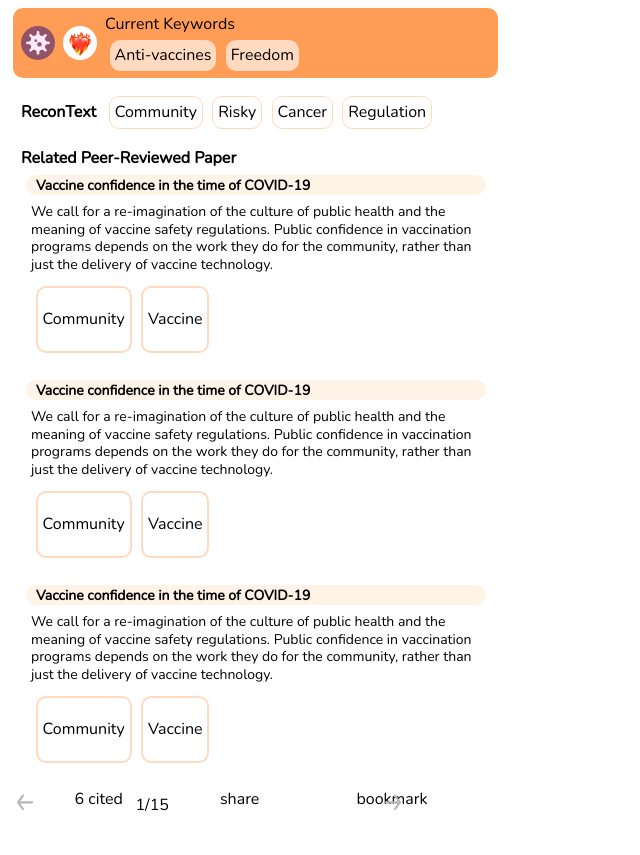
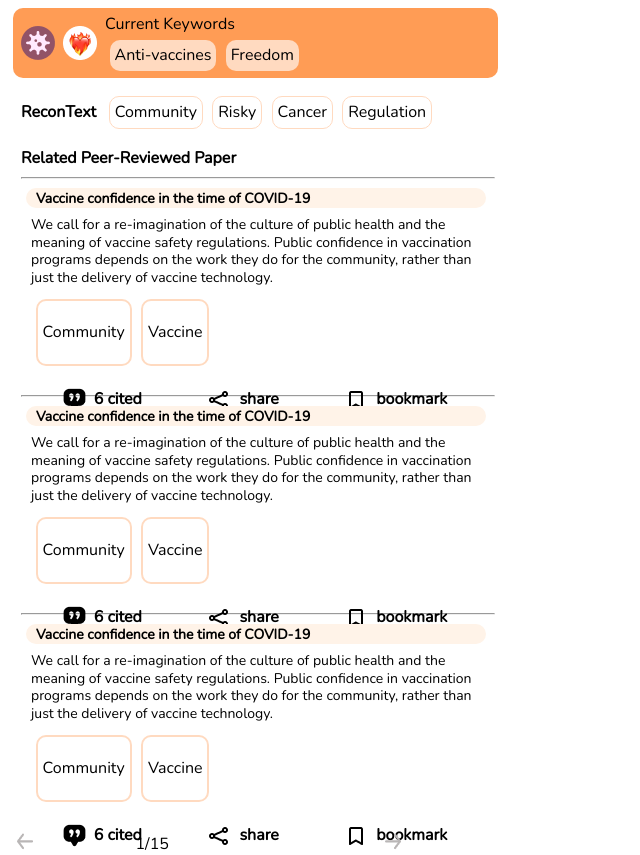
Before and after one commit to xyrise/recontext, a Svelte app in the folder recontext/: page / in a window 1280 px wide. Shown: the whole page, without its empty margins (0-640 px from the left). Before the commit the page ends 816 px from the top, so only its background shows below. Built offline with nearby package versions, Linux system fonts and the light colour scheme; the HTML template or start-up script is replaced by a standard one; a web font is replaced by a local one.

Commit message:
<code> add tag alignment

```diff
--- a/recontext/src/ContentItem.svelte
+++ b/recontext/src/ContentItem.svelte
@@ -10,6 +10,7 @@
 
 <link rel="stylesheet" href="https://fonts.googleapis.com/css?family=Nunito%22%3E">
 
+<hr>
 <div class="contentItem">
     <div class="title"><span class="title-text">{title}</span> </div>
     <p class='sentence'>{sentences}</p>
@@ -19,16 +20,9 @@
         {/each}
     </div>
     <div class="actions">
-        <div>
-            <span>{cited} cited</span>
-        </div>
-        <div>
-            <span> share </span>
-        </div>
-
-        <div>
-            <span> bookmark </span>
-        </div>
+        <span class='action'><img style='margin:auto;padding:0 0.5rem 0 0.5rem;' src={cite} alt="citation icon"> {cited} cited </span>
+        <span class='action'> <img style='margin:auto;padding:0 0.5rem 0 0.5rem;' src={share} alt="sharing icon"> share </span>
+        <span class='action'> <img style='margin:auto;padding:0 0.5rem 0 0.5rem;' src={bookmark} alt="bookmark icon"> bookmark </span>
     </div>
 </div>
 
@@ -100,7 +94,7 @@
     }
 
     .actions{
-        padding-top: 15px;
+        padding-top: 12px;
         display: flex;
         flex-direction: row;
         justify-content: space-around
```
Also changed, not shown: 1 other file (tests, documents, lock files or other folders).
